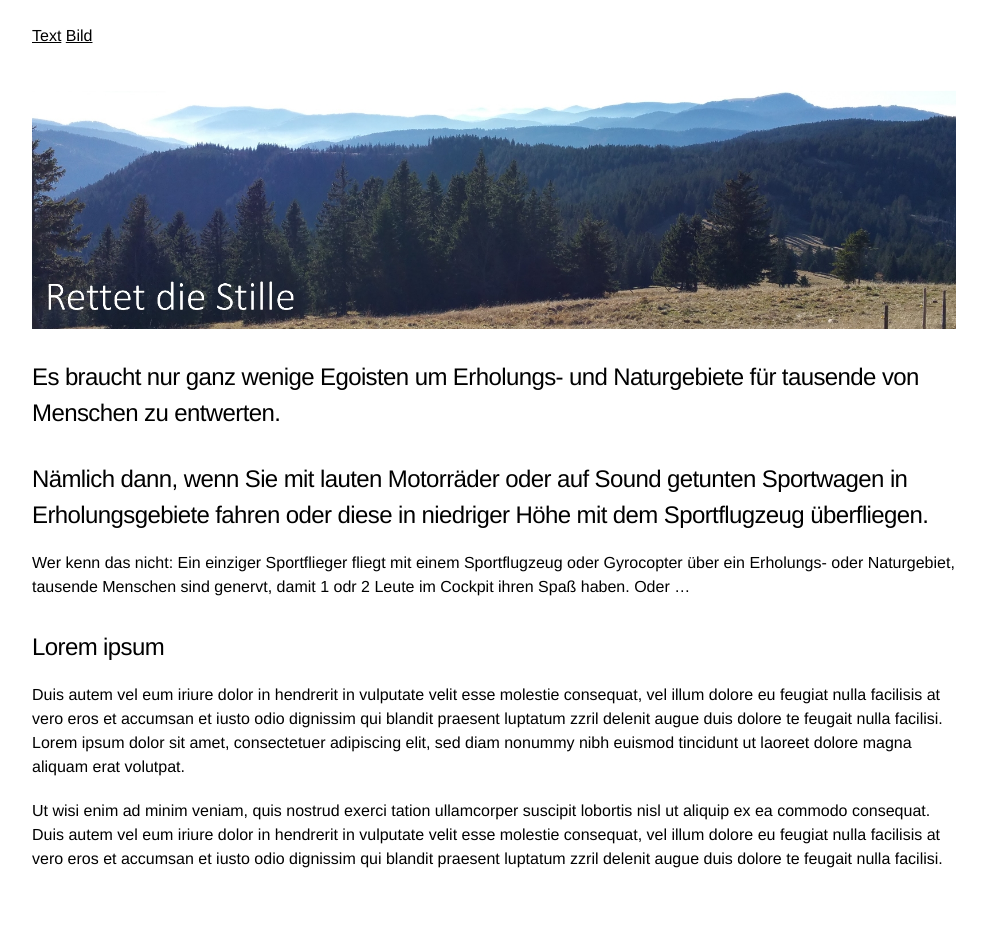
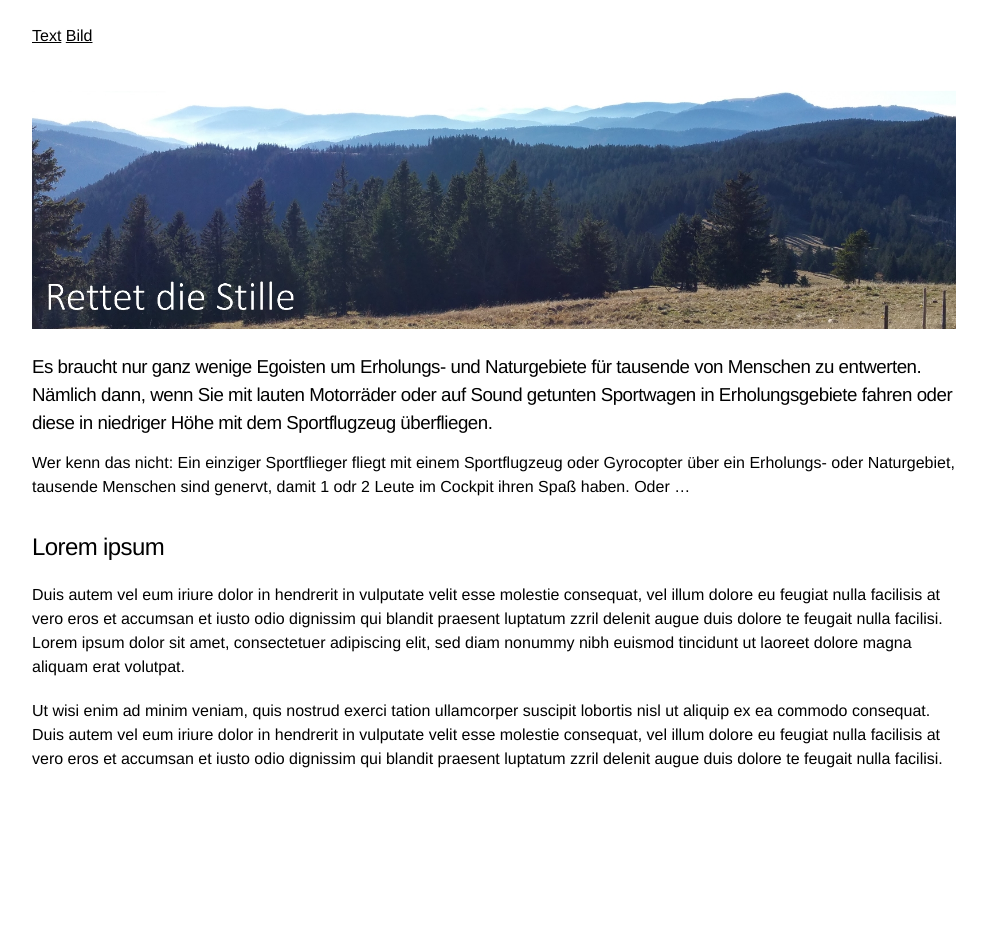
Before and after one commit to rettet-die-stille/rettet-die-stille.github.io, a Jekyll site: the page built from index.md, in a window 1280 px wide. Shown: the whole page, without its empty margins (146-1133 px from the left). Built offline with Jekyll 4.4.1, drawn with Linux system fonts in a browser that asks for light colours.

```diff
--- a/index.md
+++ b/index.md
@@ -3,9 +3,7 @@ layout: default
 ---
 ![Intro](assets/images/schwarzwald3.jpg)
 
-## Es braucht nur ganz wenige Egoisten um Erholungs- und Naturgebiete für tausende von Menschen zu entwerten.
-
-## Nämlich dann, wenn Sie mit lauten Motorräder oder auf Sound getunten Sportwagen in Erholungsgebiete fahren oder diese in niedriger Höhe mit dem Sportflugzeug überfliegen.
+### Es braucht nur ganz wenige Egoisten um Erholungs- und Naturgebiete für tausende von Menschen zu entwerten. Nämlich dann, wenn Sie mit lauten Motorräder oder auf Sound getunten Sportwagen in Erholungsgebiete fahren oder diese in niedriger Höhe mit dem Sportflugzeug überfliegen.
 
 Wer kenn das nicht: Ein einziger Sportflieger fliegt mit einem Sportflugzeug oder Gyrocopter über ein Erholungs- oder Naturgebiet, tausende Menschen sind genervt, damit 1 odr 2 Leute im Cockpit ihren Spaß haben. Oder ...
 
```
